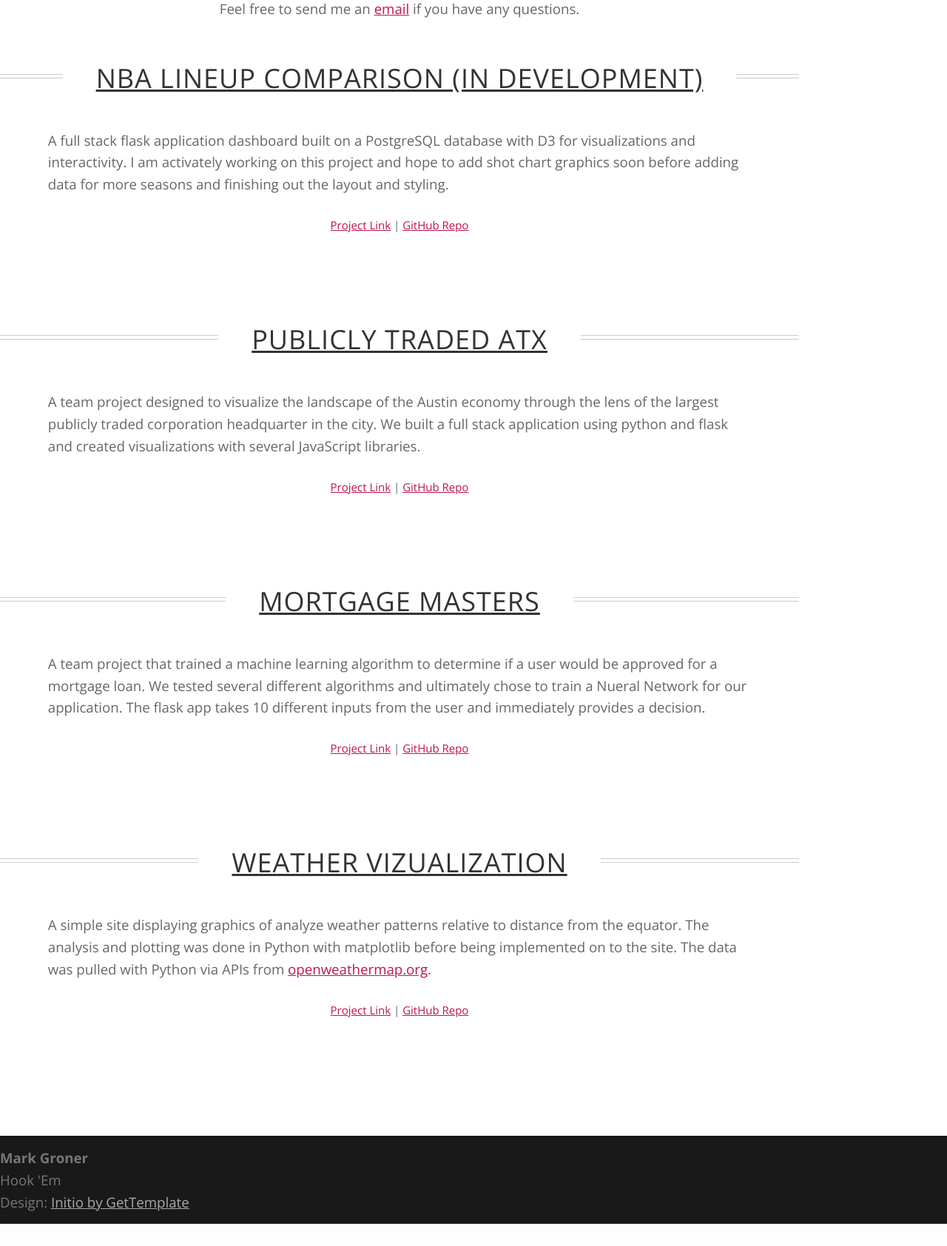
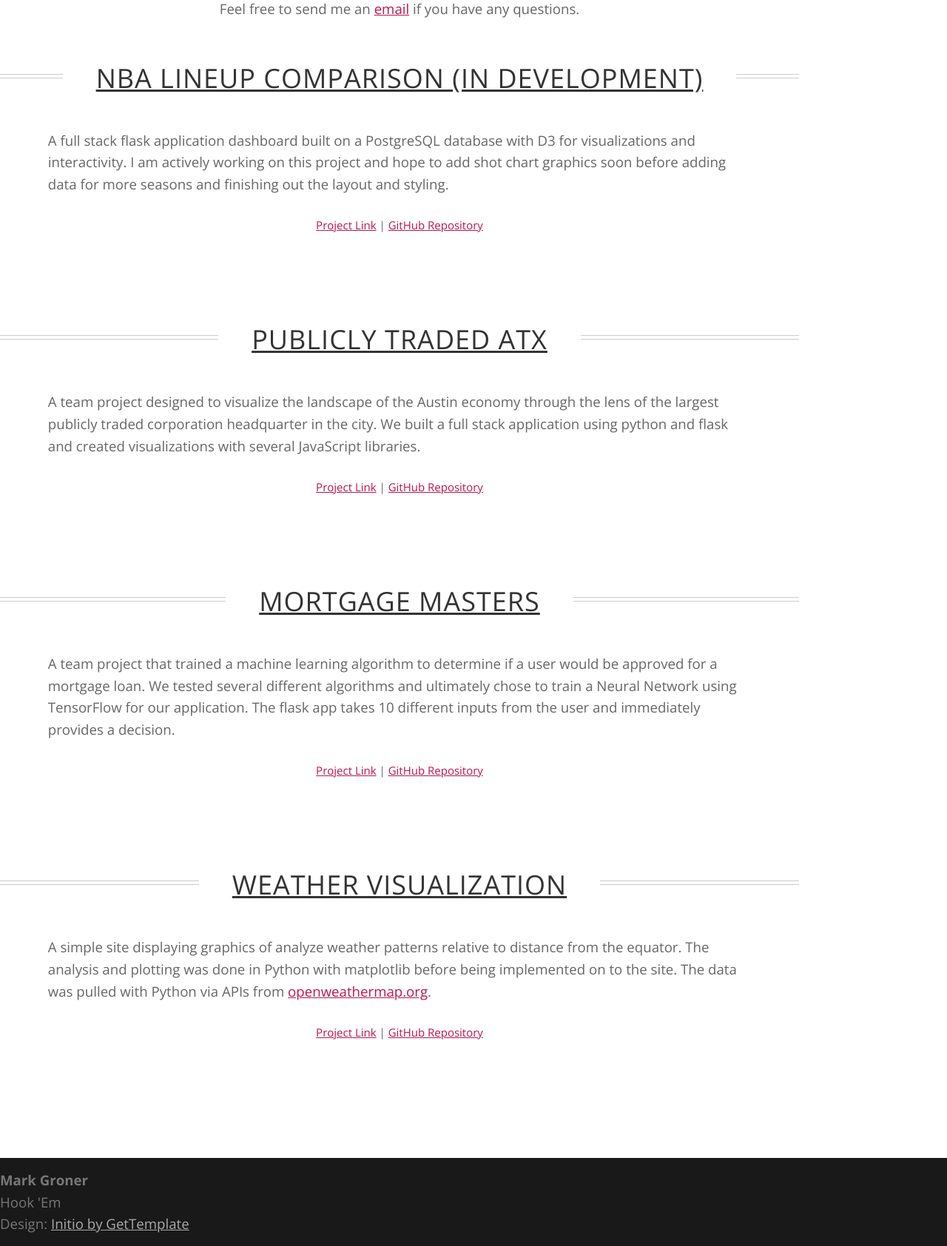
Before and after one commit to markgroner/portfolio, a Flask app: page /projects in a window 1280 px wide. Shown: the part 903-2587 px from the top of the page at 74% size. Before the commit the page ends 2557 px from the top, so only its background shows below. Run offline with Flask 2, Linux system fonts and the light colour scheme; parts of the project's set-up code (start-up, migrations or seed data) failed here and were passed over; some libraries are stand-ins or nearby versions; some web fonts are replaced.

Commit message:
minor changes

```diff
--- a/templates/index.html
+++ b/templates/index.html
@@ -98,7 +98,7 @@
 
 		<div class="row section recentworks topspace">
 
-			<h2 class="section-title"><span>Contact Info</span></h2>
+			<h2 class="section-title"><span>Contact Information</span></h2>
 
 			<div class="container">
 	        <div class="row">
--- a/templates/projects.html
+++ b/templates/projects.html
@@ -71,14 +71,14 @@
 			</br>
 			<p>
 				A full stack flask application dashboard built on a PostgreSQL database with D3 for visualizations and interactivity.
-				I am activately working on this project and hope to add shot chart graphics soon before adding data for more seasons
+				I am actively working on this project and hope to add shot chart graphics soon before adding data for more seasons
 				and finishing out the layout and styling.
 			</p>
 			<center>
 				<div class="row">
 					<a href="nba/lineup_comparison" target="_blank">Project Link</a>
 						|
-					<a href="https://github.com/markgroner/portfolio" target="_blank">GitHub Repo</a>
+					<a href="https://github.com/markgroner/portfolio" target="_blank">GitHub Repository</a>
 				</div>
 			</center>
 			<br></br>
@@ -98,7 +98,7 @@
 				<div class="row">
 					<a href="https://atxpubliccompanies.herokuapp.com/" target="_blank">Project Link</a>
 						|
-					<a href="https://github.com/jijivjacob1/publicly-traded-atx" target="_blank">GitHub Repo</a>
+					<a href="https://github.com/jijivjacob1/publicly-traded-atx" target="_blank">GitHub Repository</a>
 				</div>
 			</center>
 			<br></br>
@@ -112,14 +112,14 @@
 			<p>
 				A team project that trained a machine learning algorithm to determine if a user would be
 				approved for a mortgage loan.  We tested several different algorithms and ultimately
-				chose to train a Nueral Network for our application.  The flask app takes 10 different inputs
+				chose to train a Neural Network using TensorFlow for our application.  The flask app takes 10 different inputs
 				from the user and immediately provides a decision.
 			</p>
 			<center>
 				<div class="row">
 					<a href="https://mortgage-masters.herokuapp.com/" target="_blank">Project Link</a>
 						|
-					<a href="https://github.com/bharnats/Mortgage_Masters" target="_blank">GitHub Repo</a>
+					<a href="https://github.com/bharnats/Mortgage_Masters" target="_blank">GitHub Repository</a>
 				</div>
 			</center>
 			<br></br>
@@ -128,7 +128,7 @@
 
 
 		<div class="row section recentworks topspace">
-			<h2 class="section-title"><span><a href="https://markgroner.github.io/latitudinal_weather_viz_site/" class="project-header" target="_blank">Weather Vizualization</a></span></h2>
+			<h2 class="section-title"><span><a href="https://markgroner.github.io/latitudinal_weather_viz_site/" class="project-header" target="_blank">Weather Visualization</a></span></h2>
 			</br>
 			<p>
 				A simple site displaying graphics of analyze weather patterns relative to distance from the equator.
@@ -139,7 +139,7 @@
 				<div class="row">
 					<a href="https://markgroner.github.io/latitudinal_weather_viz_site/" target="_blank">Project Link</a>
 						|
-					<a href="https://github.com/markgroner/latitudinal_weather_viz_site" target="_blank">GitHub Repo</a>
+					<a href="https://github.com/markgroner/latitudinal_weather_viz_site" target="_blank">GitHub Repository</a>
 				</div>
 			</center>
 			<br></br>
```
